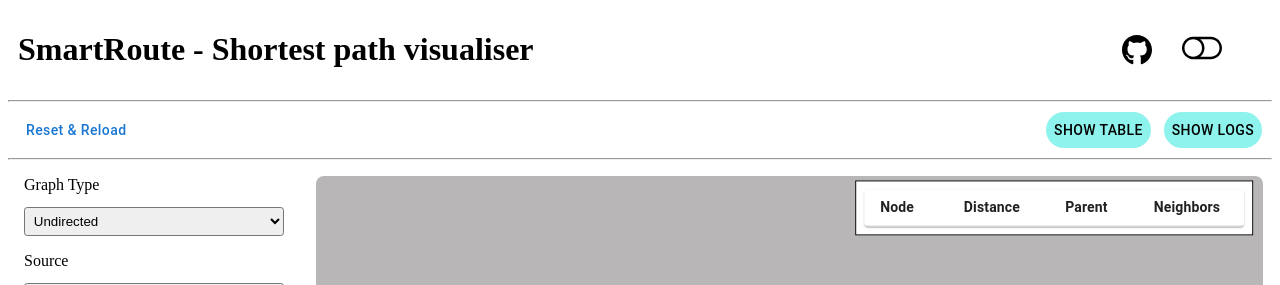
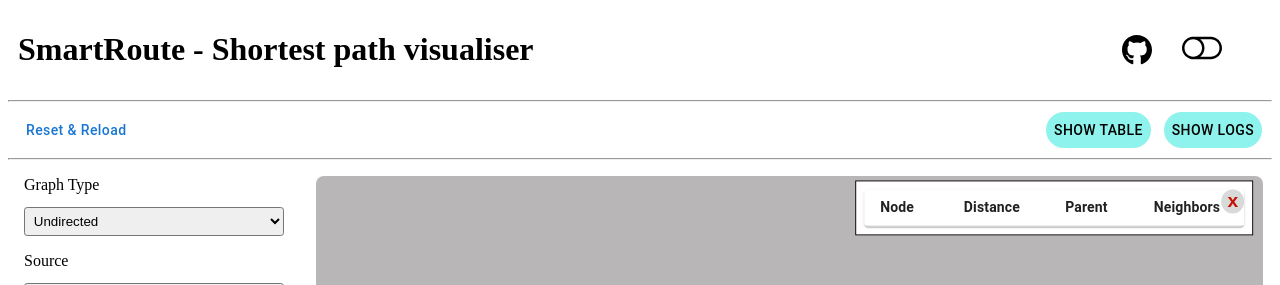
Before and after one commit to nem-web/SmartRoute, a React (Vite) app: page / in a window 1280 px wide. Both pictures are taken after a click on the button "SHOW TABLE". Shown: the top 285 px of the page. Built offline with nearby package versions, Linux system fonts and the light colour scheme.

Commit message:
pop up close handled

```diff
--- a/src/Header/index.jsx
+++ b/src/Header/index.jsx
@@ -6,7 +6,7 @@ import { LiaToggleOnSolid } from "react-icons/lia";
 import "./style.css";
 import { Button } from "@mui/material";
 
-export const Header = ({ setShowTable, setAnchorEl }) => {
+export const Header = ({ setShowPopup, setAnchorEl, setPopupType }) => {
   const [isDarkMode, setIsDarkMode] = useState(false);
 
   // Update body class when theme changes
@@ -60,7 +60,8 @@ export const Header = ({ setShowTable, setAnchorEl }) => {
               type="button"
               onClick={(e) => {
                 setAnchorEl(e.currentTarget);
-                setShowTable((prev) => !prev);
+                setPopupType("table");
+                setShowPopup(true);
               }}
             >
               Show Table
@@ -70,7 +71,8 @@ export const Header = ({ setShowTable, setAnchorEl }) => {
               type="button"
               onClick={(e) => {
                 setAnchorEl(e.currentTarget);
-                setShowTable((prev) => !prev);
+                setPopupType("logs");
+                setShowPopup(true);
               }}
             >
               Show Logs
--- a/src/canvas/components/Content/index.jsx
+++ b/src/canvas/components/Content/index.jsx
@@ -43,8 +43,9 @@ const Content = () => {
 
   const [stepMode, setStepMode] = useState(false); // false = auto, true = manual
 
-  const [showTable, setShowTable] = useState(false);
+  const [showPopup, setShowPopup] = useState(false);
   const [anchorEl, setAnchorEl] = useState(null);
+  const [popupType, setPopupType] = useState("table");
 
   useEffect(() => {
     const saved = localStorage.getItem("smartroute-graph");
@@ -263,7 +264,11 @@ const Content = () => {
 
   return (
     <>
-      <Header setShowTable={setShowTable} setAnchorEl={setAnchorEl} />
+      <Header
+        setShowPopup={setShowPopup}
+        setAnchorEl={setAnchorEl}
+        setPopupType={setPopupType}
+      />
       <div className="container w-[98%] m-[1rem]">
         <div className="min-h-screen bg-white text-gray-900 p-6">
           <div className="max-w-7xl mx-auto flex gap-6">
@@ -457,10 +462,11 @@ const Content = () => {
                 onNodeDoubleClick={handleNodeDoubleClick}
                 currentHighlight={currentHighlight}
                 dijkstraRows={currentTable}
-                showTable={showTable}
+                showPopup={showPopup}
                 anchorEl={anchorEl}
-                setShowTable={setShowTable}
-                setAnchorEl={setAnchorEl}
+                setShowPopup={setShowPopup}
+                popupType={popupType}
+                logMessages={logMessages}
               />
             </div>
           </div>
--- a/src/canvas/components/GraphCanvas/index.jsx
+++ b/src/canvas/components/GraphCanvas/index.jsx
@@ -31,10 +31,11 @@ const GraphCanvas = ({
   onNodeDoubleClick,
   currentHighlight = { node: null, edge: null, neighbors: [], blink: false },
   dijkstraRows = [],
-  showTable,
+  showPopup,
   anchorEl,
-  setShowTable,
-  setAnchorEl,
+  setShowPopup,
+  popupType,
+  logMessages,
 }) => {
   const [selectedNode, setSelectedNode] = useState(null);
   const [draggingNodeId, setDraggingNodeId] = useState(null);
@@ -149,8 +150,8 @@ const GraphCanvas = ({
     <>
       <div className="flex p-[.4rem] ">
         <Popper
-          id={showTable ? "transition-popper" : undefined}
-          open={showTable}
+          id={showPopup ? "transition-popper" : undefined}
+          open={showPopup}
           anchorEl={anchorEl}
           placement="bottom-start"
           transition
@@ -177,9 +178,29 @@ const GraphCanvas = ({
                   bgcolor: "background.paper",
                   maxWidth: "95vw",
                   width: "min(380px, 95vw)",
+                  position: "relative",
                 }}
                 className="w-[380px]"
               >
+                <button
+                  onClick={() => setShowPopup(false)}
+                  style={{
+                    position: "absolute",
+                    top: 8,
+                    right: 8,
+                    background: "#d8dada",
+                    border: "none",
+                    cursor: "pointer",
+                    fontSize: "1.2rem",
+                    color: "#c61203",
+
+                  }}
+                  areia-label="Close popup"
+                  className="rounded-[100%] !font-[600] hover:!bg-[#f1c550] hover:text-[#000] transition-colors duration-300"
+                >
+                  x
+                </button>
+                {popupType === "table" ? (
                   <TableContainer
                     component={Paper}
                     className="max-h-[400px] overflow-y-auto rounded-[.6rem]"
@@ -211,7 +232,11 @@ const GraphCanvas = ({
                               "&:last-child td, &:last-child th": { border: 0 },
                             }}
                           >
-                          <TableCell component="th" scope="row" align="center">
+                            <TableCell
+                              component="th"
+                              scope="row"
+                              align="center"
+                            >
                               {row.node}
                             </TableCell>
                             <TableCell align="center">{row.distance}</TableCell>
@@ -226,6 +251,22 @@ const GraphCanvas = ({
                       </TableBody>
                     </Table>
                   </TableContainer>
+                ) : (
+                  <Box className="max-h-[400px] overflow-y-auto p-[.3rem]">
+                    <h4 className="font-bold mb-[.2rem]">Logs</h4>
+                    <ul className="text-xs">
+                      {logMessages.length === 0 ? (
+                        <li className="text-gray-400">No logs yet.</li>
+                      ) : (
+                        logMessages.map((msg, idx) => (
+                          <li key={idx} className="mb-[.2rem]">
+                            {msg}
+                          </li>
+                        ))
+                      )}
+                    </ul>
+                  </Box>
+                )}
               </Box>
             </Fade>
           )}
```
Lines whose indentation alone changed are shown as unchanged.
